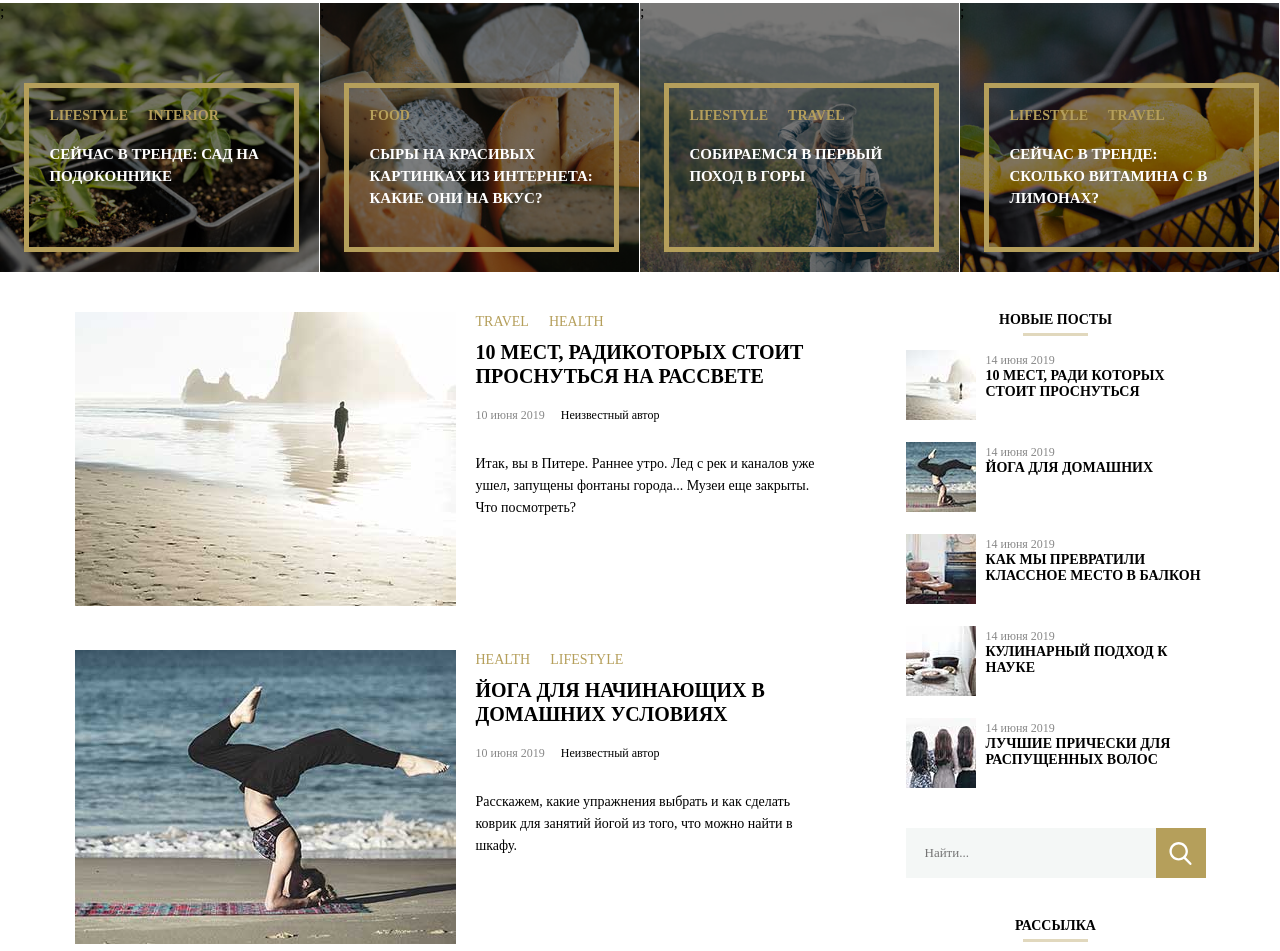
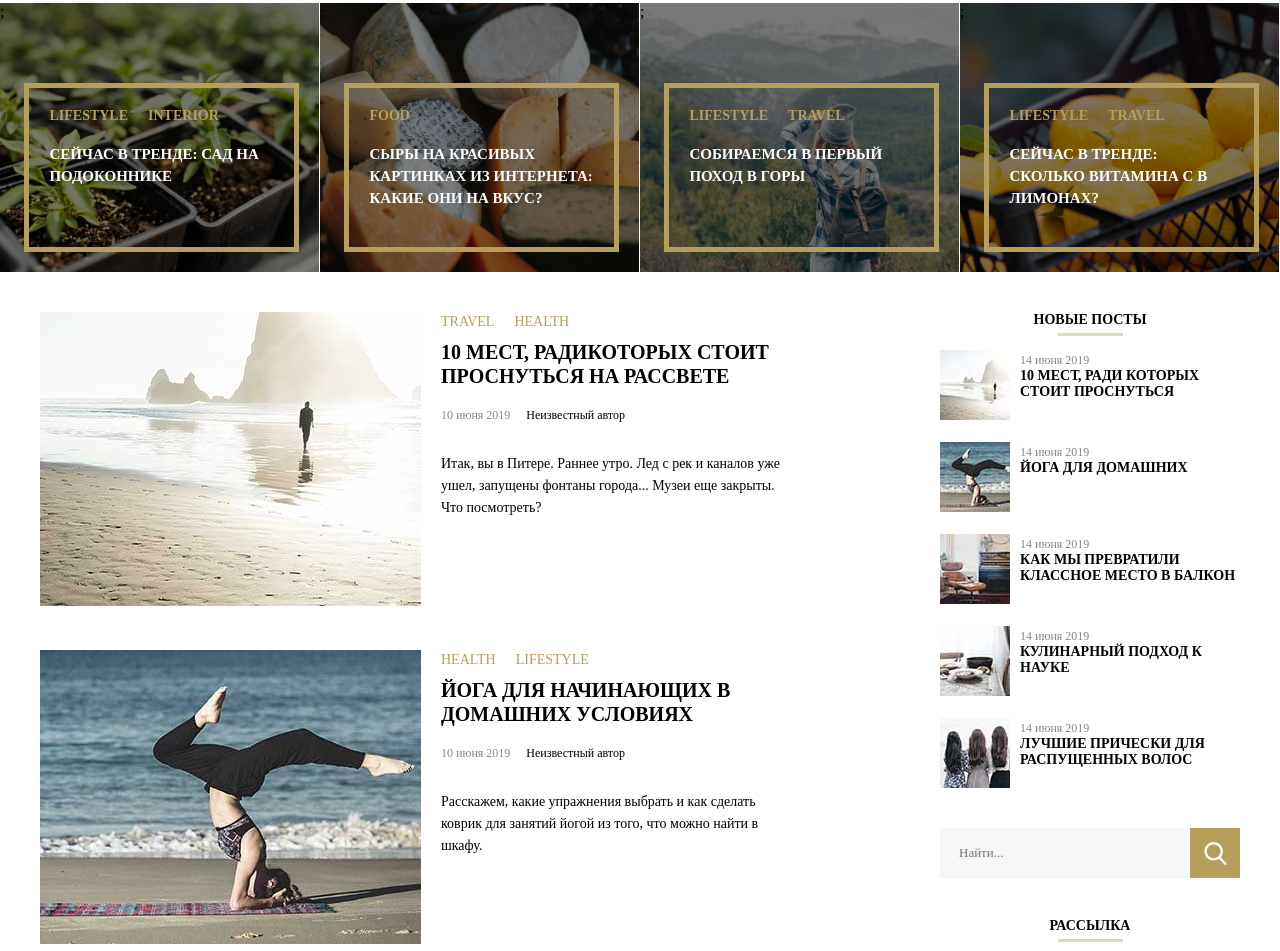
Before and after one commit to febjay/mq_dip, a plain HTML site: page index.html in a window 1280 px wide. Shown: the part 449-1400 px from the top of the page. Drawn offline with Linux system fonts and the light colour scheme; a web font is replaced by a local one.

Commit message:
Update styles.css

```diff
--- a/styles.css
+++ b/styles.css
@@ -1904,9 +1904,9 @@ body {
 
   .Container1 {
     display: flex;
-    max-width: 1920px;
-
-    justify-content: center;
+    width: 1200px;
+    justify-content: space-between;
+    margin: auto;
   }
 
   .news-name {
```
